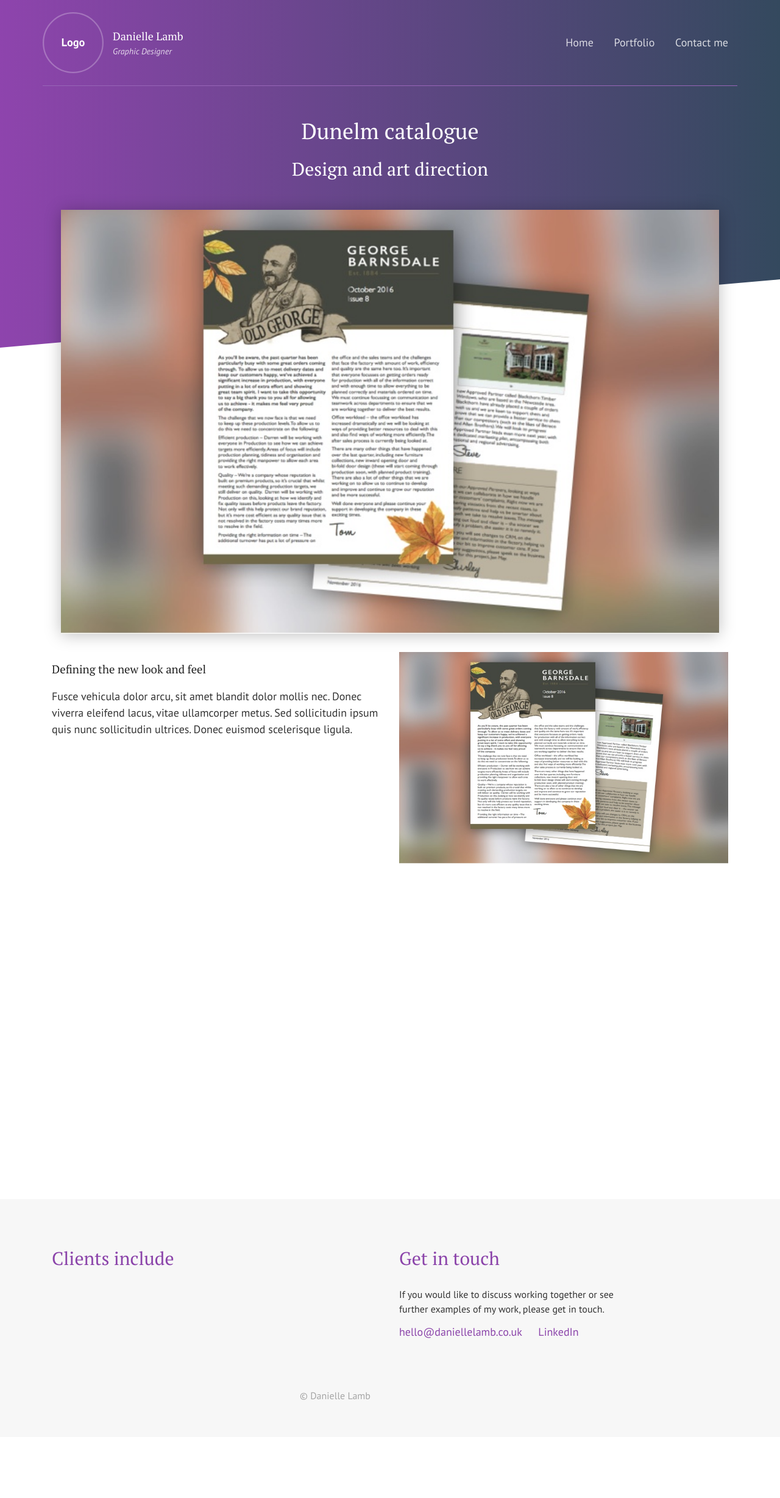
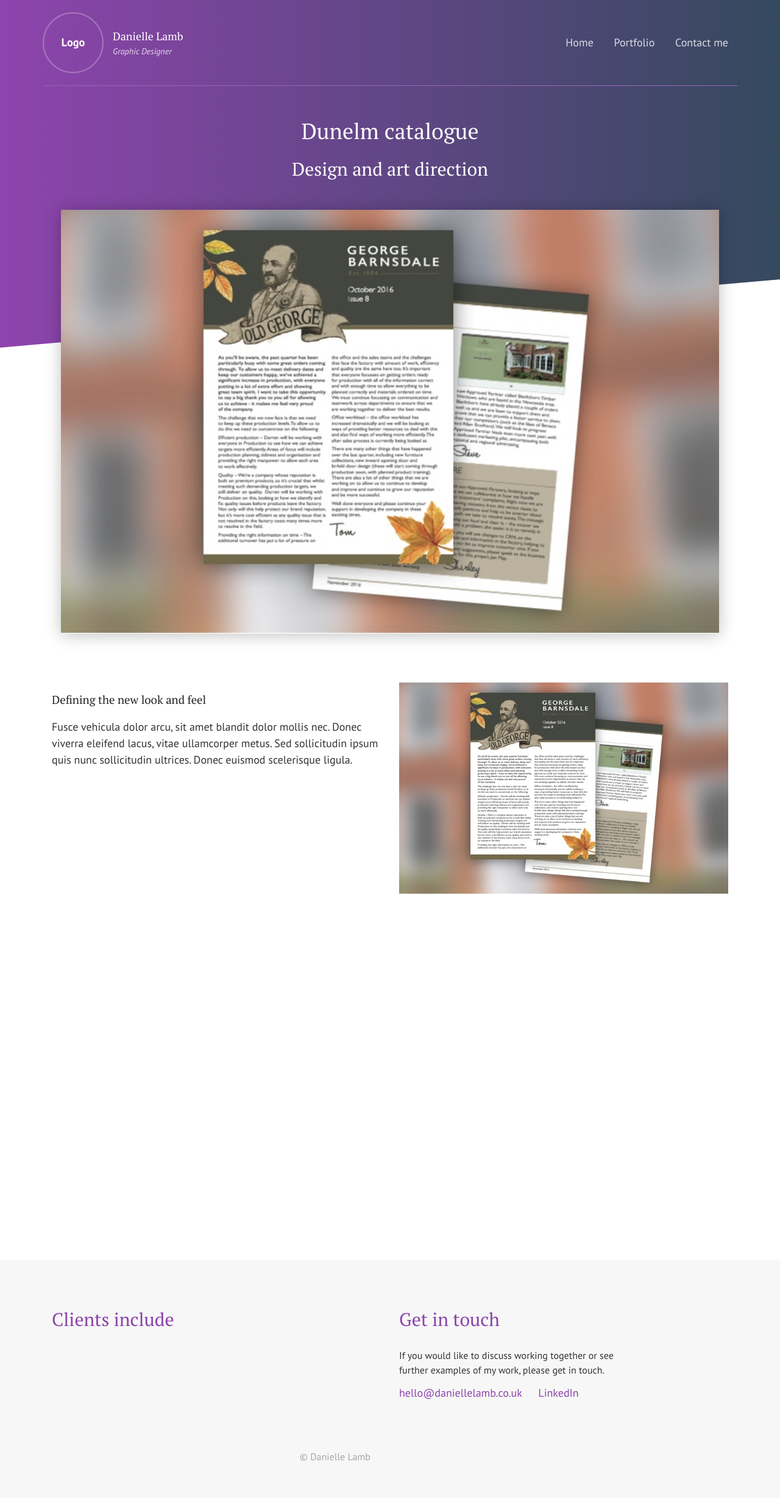
Before and after one commit to justinlamb1/danielle-portfolio-3, a Jekyll site: the page built from _posts/2017-10-29-catalogue-design-for-dunelm.html, in a window 1280 px wide. Shown: the whole page at 61% size. Built offline with Jekyll 4.4.1, drawn with Linux system fonts in a browser that asks for light colours; before the commit the page ends 2356 px from its top, so only the background shows below that.

Commit message:
no message

```diff
--- a/_posts/2017-10-29-catalogue-design-for-dunelm.html
+++ b/_posts/2017-10-29-catalogue-design-for-dunelm.html
@@ -5,7 +5,7 @@
 permalink: /catalogue-design-for-dunelm
 ---
 
-<!-- Hero light -->
+<!-- Hero image -->
 <div class="row">
   <div class="container">
     <div class="col">
@@ -15,6 +15,7 @@
 </div>
 
 <!-- 50 copy / 50 image -->
+<div class="casestudy__content__row">
   <div class="container">
     <div class="row">
       <div class="col-md-6">
@@ -27,9 +28,12 @@
       </div>
     </div>
   </div>
+</div>
+
 
 <!-- Full width image -->
 <div class="casestudy__content__image--full-width full-width-image-test"></div>
+
 
 
 
--- a/_sass/_layout.scss
+++ b/_sass/_layout.scss
@@ -471,6 +471,21 @@
       margin-bottom: $mar*3;
     }
 
+    &__row {
+      margin-top: $mar*2;
+      margin-bottom: $mar*2;
+
+      @include bp(md) {
+        margin-top: $mar*3;
+        margin-bottom: $mar*3;
+      }
+
+      @include bp(lg) {
+        margin-top: $mar*5;
+        margin-bottom: $mar*5;
+      }
+    }
+
     &__image--full-width {
       height: 300px;
       background-size: cover;
```
Lines whose indentation alone changed are shown as unchanged.
